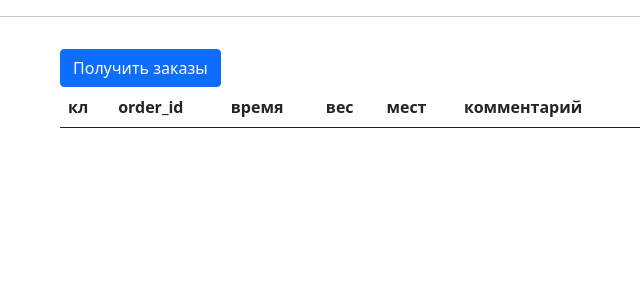
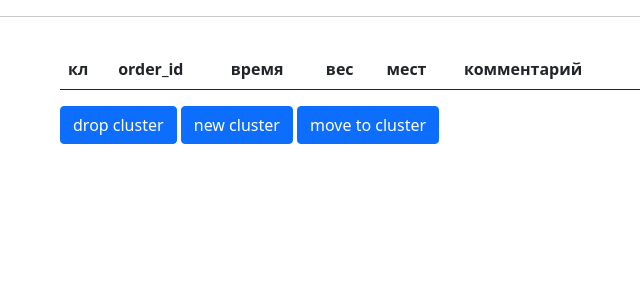
Before and after one commit to theElusiveJoe/del_creator, a Flask app: template app/templates/admin/manage_orders.html in a window 1280 px wide. Shown: the part 68-368 px from the top of the page, without its empty margins (592-1232 px from the left). Run offline with Flask 2, Linux system fonts and the light colour scheme; the template is opened without the code that fills it, so the values that code supplies are empty; parts of the project's set-up code (start-up, migrations or seed data) failed here and were passed over; some libraries are stand-ins or nearby versions.

Commit message:
вот и прошла ппара часиков....

```diff
--- a/app/static/js/orders_manager_ymaps.js
+++ b/app/static/js/orders_manager_ymaps.js
@@ -1,31 +1,54 @@
-var points = []
+var points
 var map_obj;
+var clusters
 
-function click_on_order(order_id){
-    var tr = document.querySelector("#"+order_id)
-    for (var i = 0; i < points.length; i++){
-        if (points[i].properties._data.order_id == order_id){
+var cluster_color_mapping = {
+    // для нулевого кластера
+    0: 'islands#grayStretchyIcon',
+    // для выделенных
+    15: 'islands#redStretchyIcon',
+    // популярные
+    1: 'islands#blueStretchyIcon',
+    2: 'islands#darkGreenStretchyIcon',
+    3: 'islands#nightStretchyIcon',
+    4: 'islands#violetStretchyIcon',
+    5: 'islands#pinkStretchyIcon',
+    6: 'islands#brownStretchyIcon',
+    // остальные
+    7: 'islands#darkOrangeStretchyIcon',
+    8: 'islands#blackStretchyIcon',
+    9: 'islands#yellowStretchyIcon',
+    10: 'islands#darkBlueStretchyIcon',
+    11: 'islands#greenStretchyIcon',
+    12: 'islands#orangeStretchyIcon',
+    13: 'islands#lightBlueStretchyIcon',
+    14: 'islands#oliveStretchyIcon'
+}
+
+
+function click_on_order(order_id) {
+    var tr = document.querySelector("#" + order_id)
+    for (var i = 0; i < points.length; i++) {
+        if (points[i].properties._data.order_id == order_id) {
             var point = points[i]
             break
         }
     }
-    if (point.properties._data.choosen){
+    if (point.properties._data.selected) {
         point.options.set("preset", "islands#blackStretchyIcon")
-        tr.className =""
-        point.properties._data.choosen = false
+        tr.className = ""
+        point.properties._data.selected = false
     } else {
         point.options.set("preset", "islands#blueStretchyIcon")
-        tr.className ="table-primary"
-        point.properties._data.choosen = true
+        tr.className = "table-primary"
+        point.properties._data.selected = true
     }
 }
 
-
-//Кнопка подгрузки заказов
-$("#get_orders_btn").click(function () {
+function load_orders() {
     //    обновляем карту
     document.querySelector("#orders_list").innerHTML = ''
-    if (!!map_obj){
+    if (!!map_obj) {
         map_obj.destroy()
     }
     map_obj = new ymaps.Map("map", {
@@ -38,9 +61,11 @@ $("#get_orders_btn").click(function () {
         success: function (result) {
             var orders = JSON.parse(result)['orders']
 
-//              для каждого заказа:
-                for (const order of orders){
-//                  создаем строчку
+            clusters = [],
+            points = []
+            // для каждого заказа:
+            for (const order of orders) {
+                // создаем строчку
                 var tr = document.createElement("tr")
                 tr.id = order["order_id"]
                 $("<td>").html(order["cluster"]).appendTo(tr)
@@ -50,10 +75,10 @@ $("#get_orders_btn").click(function () {
                 $("<td>").html(order["positions"]).appendTo(tr)
                 $("<td>").html(order["comment"]).appendTo(tr)
                 document.querySelector("#orders_list").appendChild(tr)
-                    tr.onclick = function(){click_on_order(order["order_id"])}
+                tr.onclick = function () { click_on_order(order["order_id"]) }
 
-//                  создаем точку
-                    new_point = new ymaps.GeoObject({
+                // создаем точку
+                var new_point = new ymaps.GeoObject({
                     geometry: {
                         type: "Point",
                         coordinates: [order['lat'], order['long']]
@@ -61,24 +86,78 @@ $("#get_orders_btn").click(function () {
                     properties: {
                         iconContent: order['cluster'] + ": " + order['order_id'],
                         order_id: order['order_id'],
-                            choosen: false
+                        selected: false,
+                        cluster: order['cluster']
                     }
-                    },{
+                }, {
                     preset: 'islands#blackStretchyIcon',
                 })
 
-//                  событие клика по точке
+                // событие клика по точке
                 points.push(new_point)
                 new_point.events.add('click', function (e) {
                     var target = e.get('target');
-                        order_id = target.properties.get("order_id")
+                    var order_id = target.properties.get("order_id")
                     click_on_order(order_id)
                 })
+                if (!clusters.includes(parseInt(order['Cluster']))) {
+                    clusters.push(parseInt(order['cluster']))
+                }
+                // добавляем точку на карту
+                map_obj.geoObjects.add(new_point)
+            }
+            clusters =  [...new Set(clusters)]
+            clusters.sort()
+            console.log('Clusters:', clusters)
+            console.log('Points:', points)
+        }
+    });
+}
 
-//                  добавляем точку на карту
-                    map_obj.geoObjects.add(new_point)
 
+function collect_selected_ids() {
+    selected_points_ids = []
+    for (var i = 0; i < points.length; i++) {
+        if (points[i].properties._data.selected) {
+            selected_points_ids.push((points[i].properties._data.order_id))
         }
     }
+    console.log('Selected:', selected_points_ids)
+    return selected_points_ids
+}
+
+function set_new_cluster(selected_ids, new_cluster_num) {
+    $.ajax({
+        type: "POST",
+        url: "/admin/update_cluster",
+        data: JSON.stringify({
+            orders_ids: selected_ids,
+            new_cluster_num: new_cluster_num
+        }),
+        // success: success,
+        contentType: "application/json"
     });
+}
+
+
+$("#drop_claster_button").click(function () {
+    set_new_cluster(collect_selected_ids(), 0)
+    load_orders()
+})
+
+$("#new_claster_button").click(function () {
+    var i = 1;
+    for (; i < clusters.length; i++) {
+        if (clusters[i] - clusters[i - 1] > 1) {
+            break
+        }
+    }
+    set_new_cluster(collect_selected_ids(), clusters[i - 1]+1);
+    load_orders()
 });
+
+// $("#upd_claster_button").click(
+//     () => set_new_cluster(collect_selected_ids(), 0)
+// )
+
+ymaps.ready(load_orders)
--- a/app/templates/admin/manage_orders.html
+++ b/app/templates/admin/manage_orders.html
@@ -2,11 +2,6 @@
 
 {% block head %}
 <title>Распределяем заказы</title>
-
-{% if not raw %}
-<!--bootstrap-->
-<link href="https://cdn.jsdelivr.net/gh/gitbrent/bootstrap-switch-button@1.1.0/css/bootstrap-switch-button.min.css" rel="stylesheet">
-<script src="https://cdn.jsdelivr.net/gh/gitbrent/bootstrap-switch-button@1.1.0/dist/bootstrap-switch-button.min.js"></script>
 
 <!--jquery-->
 <script src="https://ajax.googleapis.com/ajax/libs/jquery/3.6.0/jquery.min.js"></script>
@@ -16,28 +11,16 @@
   type="text/javascript">
 </script>
 
-{% endif %}
 
-<style>
-#suggest1{
-    width: 300px;
-    margin: 5px;
-}
-
-.header {
-    padding: 5px;
-}
-</style>
 {% endblock %}
 
 {% block body%}
 <div class="modal-body row">
-        <div class="col-md-6">
-            <div id="map" style="width:500px; height:500px"></div>
-        </div>
+    <div class="col-md-6">
+        <div id="map" style="width:500px; height:500px"></div>
+    </div>
 
     <div class="col-md-6">
-        <button id="get_orders_btn" class="btn btn-primary">Получить заказы</button>
         <table class="table table-condensed">
             <thead>
                 <tr>
@@ -50,13 +33,12 @@
                 </tr>
             </thead>
             <tbody id="orders_list"></tbody>
-          </table>
-        </div>
+        </table>
+        <button id="drop_claster_button" class="btn btn-primary">drop cluster</button>
+        <button id="new_claster_button" class="btn btn-primary">new cluster</button>
+        <button id="upd_claster_button" class="btn btn-primary">move to cluster</button>
+    </div>
 </div>
+
 <script src="/static/js/orders_manager_ymaps.js"></script>
-{% if not raw %}
-
-{% endif %}
-
-
 {% endblock %}
```
Also changed, not shown: app/admin.py (+22 -10 lines), db_logic/local_yandex_orders/bd_api_funcs.py (+13 -10 lines). Lines whose indentation alone changed are shown as unchanged.
